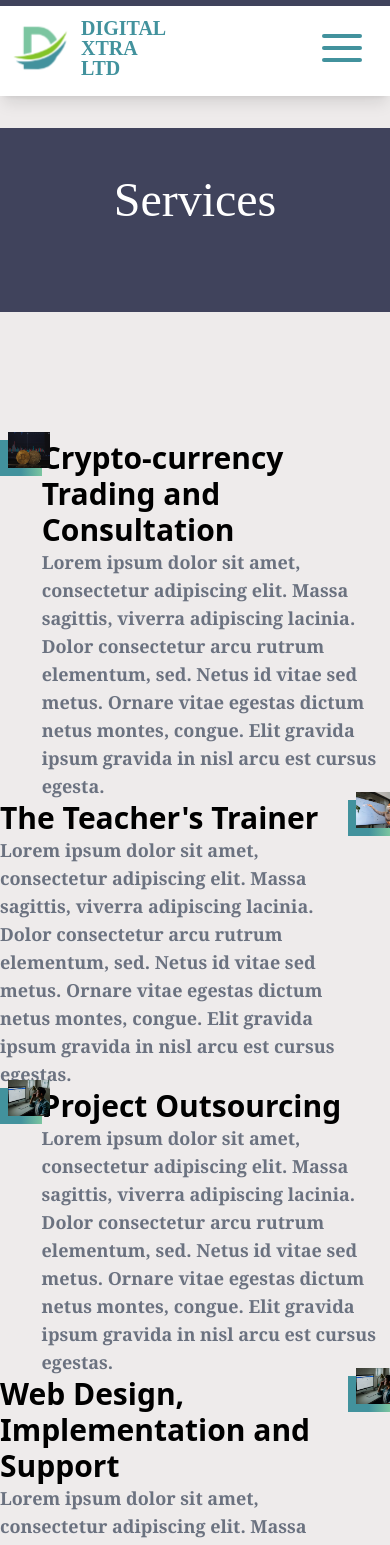
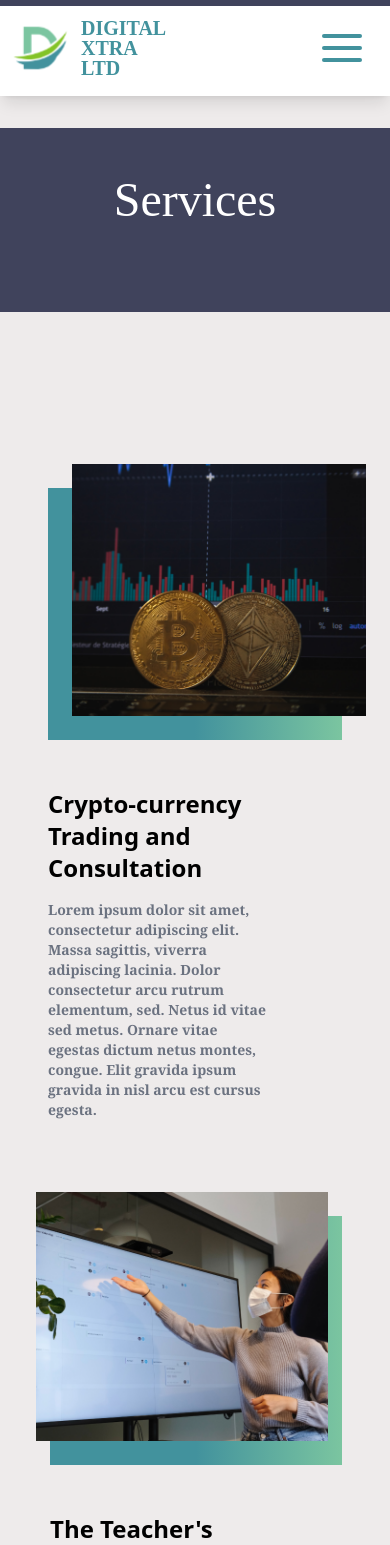
Before and after one commit to Taiwrash/dxl, a Next.js app: page /services in a window 390 px wide. Shown: the top 1545 px of the page. Built offline with nearby package versions, Linux system fonts and the light colour scheme.

Commit message:
fixing mobile

```diff
--- a/src/services.js
+++ b/src/services.js
@@ -15,15 +15,15 @@ const CServices = ({services}) => {
         <div className="mt-32 ">
             {
             services.service.map(services=>(
-                <div className="card flex md:m-12 max-w-full md:mt-32">
-                <div className="md:w-1/2  md:m-10 h-3/4 md:pl-12 md:pb-12 bg-gradient-to-l from-[#7BC5A0] via-[#42929D] to-[#42929D]">
+                <div className="card flex flex-col md:flex-row m-12 max-w-full md:mt-32">
+                <div className="w-full my-12 md:w-1/2 h-3/4 md:pl-12 md:pb-12 bg-gradient-to-l from-[#7BC5A0] via-[#42929D] to-[#42929D]">
                     <div className="img-bg ">
-                        <img src={services.img} alt={services.title} className="relative md:h-80 bottom-2 left-2 md:w-full" />
+                        <img src={services.img} alt={services.title} className="relative bottom-6 left-6 md:h-80 md:bottom-2 md:left-2 w-full" />
                     </div>
                 </div>
-                <div className="md:w-1/2 md:m-10 service-contents ">
-                    <h2 className="font-extrabold text-3xl md:mb-4 font-sans">{services.title}</h2>
-                    <p className="text-lg font-serif font-bold text-gray-500">{services.subtitle}</p>
+                <div className="w-3/4  md:w-1/2 md:m-10 service-contents ">
+                    <h2 className="text-2xl font-extrabold md:text-3xl  mb-4 font-sans">{services.title}</h2>
+                    <p className="text-sm md:text-lg font-serif font-bold text-gray-500">{services.subtitle}</p>
                 </div>
             </div>
             ))
--- a/styles/globals.css
+++ b/styles/globals.css
@@ -20,9 +20,22 @@ body {
 }
 .card:nth-child(even){
     flex-direction: row-reverse;
+    margin-left: 50px;
+}
+.card:nth-child(even) img{
+    left: -4rem;
 }
 @media  screen and (min-width:768px) {
     .hero{
         background: none;
     }
 }
+@media  screen and (max-width:768px) {
+    .card:nth-child(even){
+        flex-direction: column;
+    }
+
+    .card:nth-child(even) img{
+        margin-left: 50px;
+    }
+}
```
